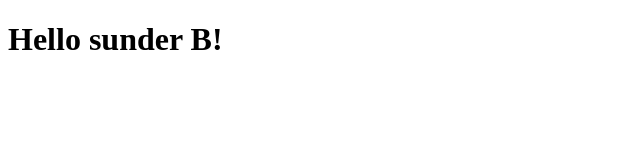
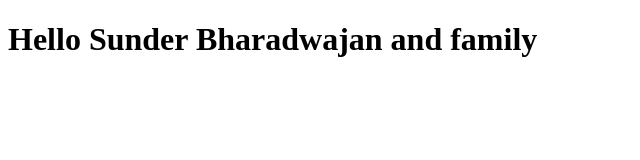
Before and after one commit to sbharadwajan/coursera-angular, a plain HTML site: page index.html in a window 1280 px wide. Shown: the whole page, without its empty margins (0-640 px from the left). Drawn offline with Linux system fonts and the light colour scheme.

Commit message:
Latest version

```diff
--- a/index.html
+++ b/index.html
@@ -3,7 +3,7 @@
   <head>
     <meta charset="utf-8">
     <title>Hello Sunder</title>
-    <h1>Hello sunder B!</h1>
+    <h1>Hello Sunder Bharadwajan and family</h1>
   </head>
   <body>
 
```
